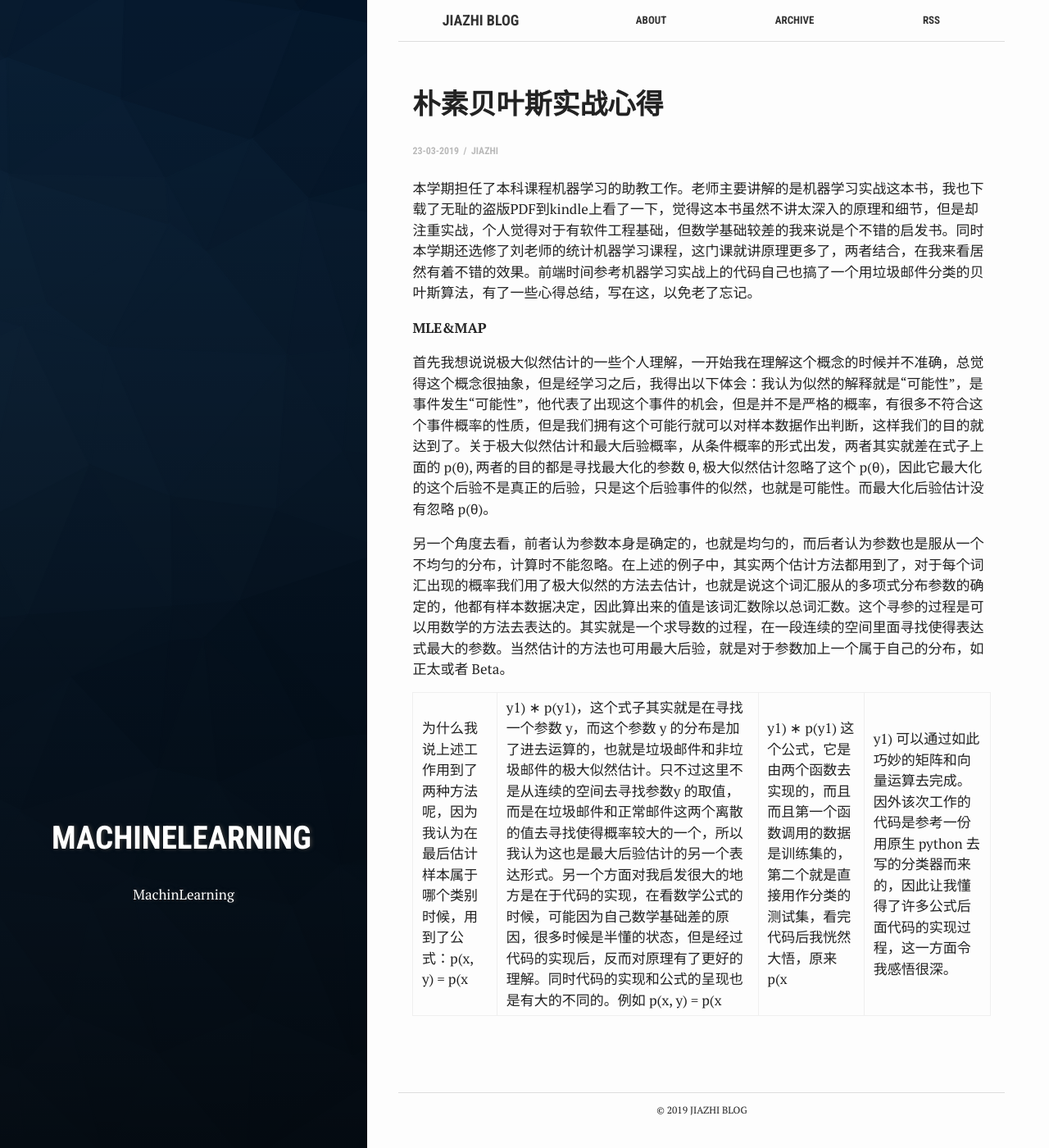
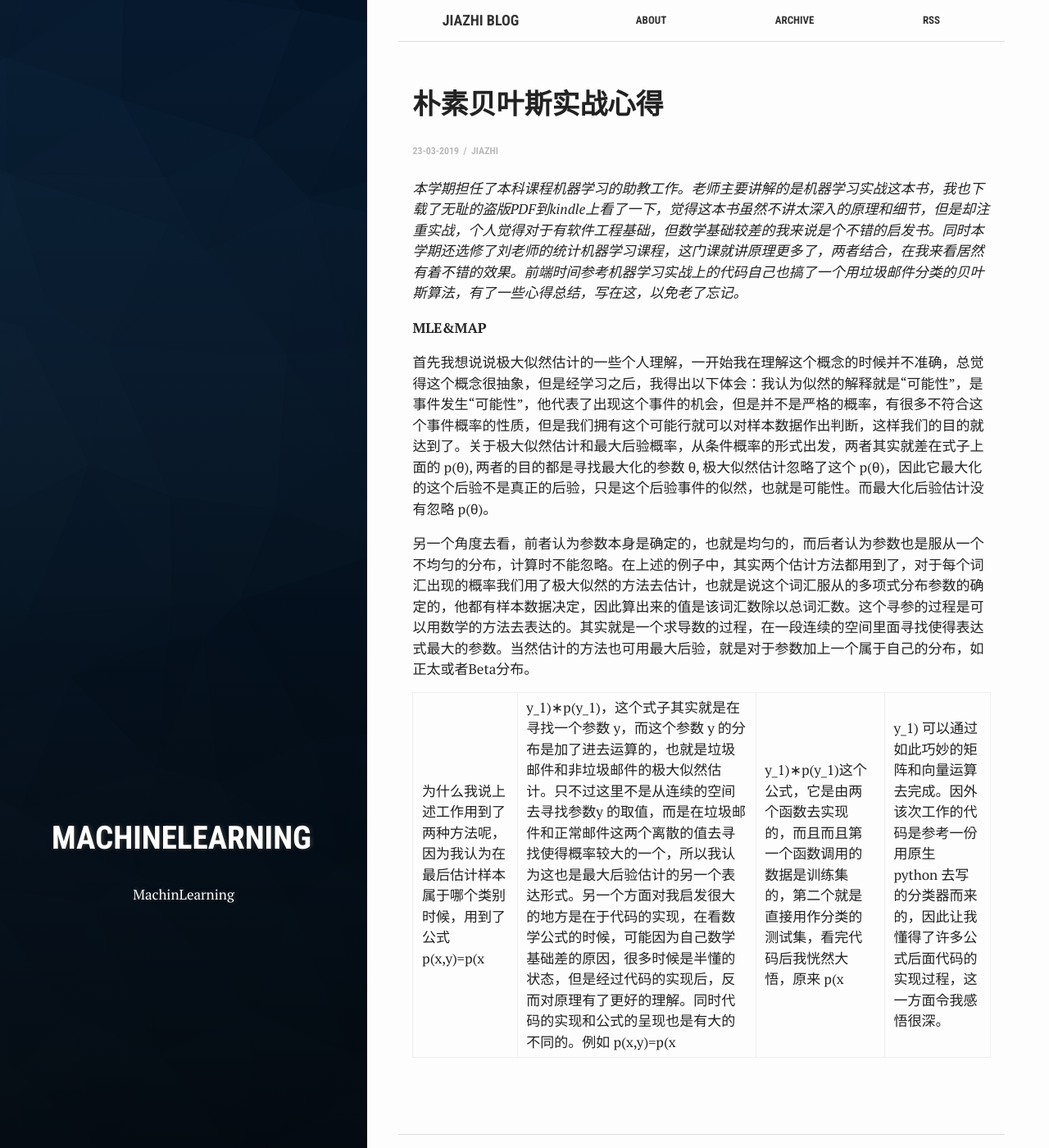
Before and after one commit to HuoJiazhi/huojiazhi.github.io, a Jekyll site: the page built from _posts/2019-06-28-naive-bayes.markdown, in a window 1280 px wide and 1400 px high. Shown: the whole window at 82% size. Built offline with Jekyll 4.4.1, drawn with Linux system fonts in a browser that asks for light colours.

Commit message:
Update 2019-06-28-naive-bayes.markdown

```diff
--- a/_posts/2019-06-28-naive-bayes.markdown
+++ b/_posts/2019-06-28-naive-bayes.markdown
@@ -8,16 +8,12 @@
 tags: 'MachineLearning'
 author: Jiazhi
 ---
-本学期担任了本科课程机器学习的助教工作。老师主要讲解的是机器学习实战这本书，我也下载了无耻的盗版PDF到kindle上看了一下，觉得这本书虽然不讲太深入的原理和细节，但是却注重实战，个人觉得对于有软件工程基础，但数学基础较差的我来说是个不错的启发书。同时本学期还选修了刘老师的统计机器学习课程，这门课就讲原理更多了，两者结合，在我来看居然有着不错的效果。前端时间参考机器学习实战上的代码自己也搞了一个用垃圾邮件分类的贝叶斯算法，有了一些心得总结，写在这，以免老了忘记。
-
+*本学期担任了本科课程机器学习的助教工作。老师主要讲解的是机器学习实战这本书，我也下载了无耻的盗版PDF到kindle上看了一下，觉得这本书虽然不讲太深入的原理和细节，但是却注重实战，个人觉得对于有软件工程基础，但数学基础较差的我来说是个不错的启发书。同时本学期还选修了刘老师的统计机器学习课程，这门课就讲原理更多了，两者结合，在我来看居然有着不错的效果。前端时间参考机器学习实战上的代码自己也搞了一个用垃圾邮件分类的贝叶斯算法，有了一些心得总结，写在这，以免老了忘记。*
 
 **MLE&MAP**
 
-
 首先我想说说极大似然估计的一些个人理解，一开始我在理解这个概念的时候并不准确，总觉得这个概念很抽象，但是经学习之后，我得出以下体会：我认为似然的解释就是“可能性”，是事件发生“可能性”，他代表了出现这个事件的机会，但是并不是严格的概率，有很多不符合这个事件概率的性质，但是我们拥有这个可能行就可以对样本数据作出判断，这样我们的目的就达到了。关于极大似然估计和最大后验概率，从条件概率的形式出发，两者其实就差在式子上面的 p(θ), 两者的目的都是寻找最大化的参数 θ, 极大似然估计忽略了这个 p(θ)，因此它最大化的这个后验不是真正的后验，只是这个后验事件的似然，也就是可能性。而最大化后验估计没有忽略 p(θ)。
 
+另一个角度去看，前者认为参数本身是确定的，也就是均匀的，而后者认为参数也是服从一个不均匀的分布，计算时不能忽略。在上述的例子中，其实两个估计方法都用到了，对于每个词汇出现的概率我们用了极大似然的方法去估计，也就是说这个词汇服从的多项式分布参数的确定的，他都有样本数据决定，因此算出来的值是该词汇数除以总词汇数。这个寻参的过程是可以用数学的方法去表达的。其实就是一个求导数的过程，在一段连续的空间里面寻找使得表达式最大的参数。当然估计的方法也可用最大后验，就是对于参数加上一个属于自己的分布，如正太或者Beta分布。
 
-另一个角度去看，前者认为参数本身是确定的，也就是均匀的，而后者认为参数也是服从一个不均匀的分布，计算时不能忽略。在上述的例子中，其实两个估计方法都用到了，对于每个词汇出现的概率我们用了极大似然的方法去估计，也就是说这个词汇服从的多项式分布参数的确定的，他都有样本数据决定，因此算出来的值是该词汇数除以总词汇数。这个寻参的过程是可以用数学的方法去表达的。其实就是一个求导数的过程，在一段连续的空间里面寻找使得表达式最大的参数。当然估计的方法也可用最大后验，就是对于参数加上一个属于自己的分布，如正太或者 Beta。
-
-
-为什么我说上述工作用到了两种方法呢，因为我认为在最后估计样本属于哪个类别时候，用到了公式：p(x, y) = p(x|y1) ∗ p(y1)，这个式子其实就是在寻找一个参数 y，而这个参数 y 的分布是加了进去运算的，也就是垃圾邮件和非垃圾邮件的极大似然估计。只不过这里不是从连续的空间去寻找参数y 的取值，而是在垃圾邮件和正常邮件这两个离散的值去寻找使得概率较大的一个，所以我认为这也是最大后验估计的另一个表达形式。另一个方面对我启发很大的地方是在于代码的实现，在看数学公式的时候，可能因为自己数学基础差的原因，很多时候是半懂的状态，但是经过代码的实现后，反而对原理有了更好的理解。同时代码的实现和公式的呈现也是有大的不同的。例如 p(x, y) = p(x|y1) ∗ p(y1) 这个公式，它是由两个函数去实现的，而且而且第一个函数调用的数据是训练集的，第二个就是直接用作分类的测试集，看完代码后我恍然大悟，原来 p(x|y1) 可以通过如此巧妙的矩阵和向量运算去完成。因外该次工作的代码是参考一份用原生 python 去写的分类器而来的，因此让我懂得了许多公式后面代码的实现过程，这一方面令我感悟很深。
+为什么我说上述工作用到了两种方法呢，因为我认为在最后估计样本属于哪个类别时候，用到了公式p(x,y)=p(x|y_1)∗p(y_1)，这个式子其实就是在寻找一个参数 y，而这个参数 y 的分布是加了进去运算的，也就是垃圾邮件和非垃圾邮件的极大似然估计。只不过这里不是从连续的空间去寻找参数y 的取值，而是在垃圾邮件和正常邮件这两个离散的值去寻找使得概率较大的一个，所以我认为这也是最大后验估计的另一个表达形式。另一个方面对我启发很大的地方是在于代码的实现，在看数学公式的时候，可能因为自己数学基础差的原因，很多时候是半懂的状态，但是经过代码的实现后，反而对原理有了更好的理解。同时代码的实现和公式的呈现也是有大的不同的。例如 p(x,y)=p(x|y_1)∗p(y_1)这个公式，它是由两个函数去实现的，而且而且第一个函数调用的数据是训练集的，第二个就是直接用作分类的测试集，看完代码后我恍然大悟，原来 p(x|y_1) 可以通过如此巧妙的矩阵和向量运算去完成。因外该次工作的代码是参考一份用原生 python 去写的分类器而来的，因此让我懂得了许多公式后面代码的实现过程，这一方面令我感悟很深。
```
